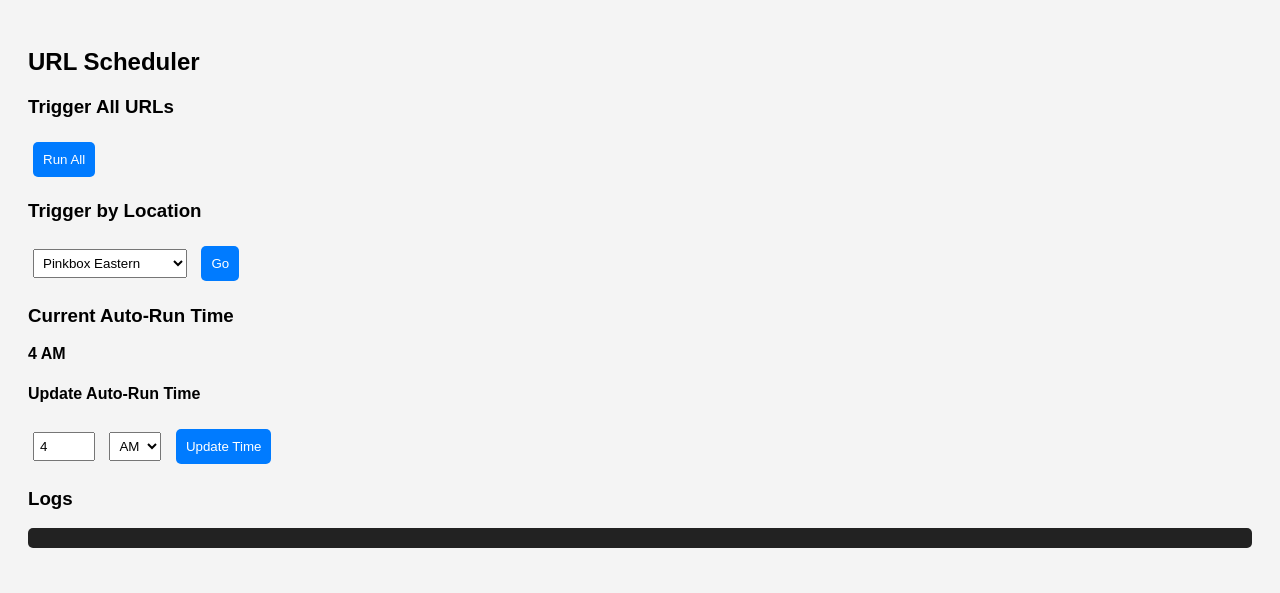
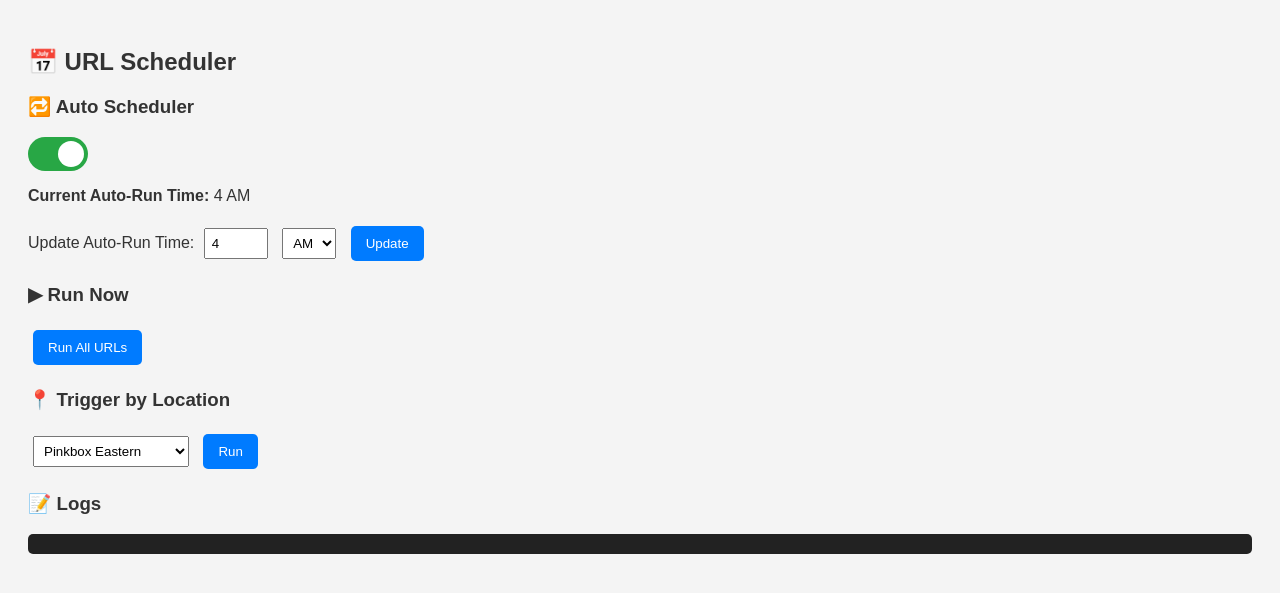
Before and after one commit to vdiazPB/url-scheduler, a Flask app: page / in a window 1280 px wide. Shown: the top 593 px of the page. Run offline with Flask 3, Linux system fonts and the light colour scheme; data that the repository does not hold is empty.

Commit message:
Update scheduler with toggle and PST timezone

```diff
--- a/app.py
+++ b/app.py
@@ -1,18 +1,19 @@
-
 from flask import Flask, jsonify, request, render_template
 from apscheduler.schedulers.background import BackgroundScheduler
 from apscheduler.triggers.cron import CronTrigger
+from pytz import timezone
 import requests, time, threading
 from datetime import datetime
 import os
 
 app = Flask(__name__)
-scheduler = BackgroundScheduler()
+scheduler = BackgroundScheduler(timezone=timezone('US/Pacific'))
 scheduler.start()
 
 # Default scheduled time: 4:00 AM
 auto_run_hour = 4
 auto_run_minute = 0
+auto_run_enabled = True
 
 URL_ENTRIES = [
     ("Pinkbox Eastern",    "https://dev.apirequests.com/api/testing/revel?step=14&import=true&website_id=1616"),
@@ -32,11 +33,20 @@ URL_ENTRIES = [
 
 log = []
 
-scheduler.add_job(lambda: threading.Thread(target=trigger_urls).start(), CronTrigger(hour=auto_run_hour, minute=auto_run_minute), id="auto_trigger")
+def schedule_auto_trigger():
+    if auto_run_enabled:
+        scheduler.add_job(lambda: threading.Thread(target=trigger_urls).start(), CronTrigger(hour=auto_run_hour, minute=auto_run_minute), id="auto_trigger", replace_existing=True)
+    else:
+        try:
+            scheduler.remove_job("auto_trigger")
+        except:
+            pass
+
+schedule_auto_trigger()
 
 def trigger_urls():
     for idx, (_, url) in enumerate(URL_ENTRIES):
-        ts = datetime.now().strftime("%Y-%m-%d %H:%M:%S")
+        ts = datetime.now(timezone('US/Pacific')).strftime("%Y-%m-%d %H:%M:%S")
         log.append(f"[{ts}] START {url}")
         try:
             r = requests.get(url, timeout=10)
@@ -44,13 +54,13 @@ def trigger_urls():
         except Exception as e:
             log.append(f"[{ts}] ERR {url} → {e}")
         if idx < len(URL_ENTRIES) - 1:
-            log.append(f"[{datetime.now():%Y-%m-%d %H:%M:%S}] Waiting 2 minutes...")
+            log.append(f"[{datetime.now(timezone('US/Pacific')).strftime('%Y-%m-%d %H:%M:%S')}] Waiting 2 minutes...")
             time.sleep(120)
-    log.append(f"[{datetime.now():%Y-%m-%d %H:%M:%S}] ✅ All URLs completed")
+    log.append(f"[{datetime.now(timezone('US/Pacific')).strftime('%Y-%m-%d %H:%M:%S')}] ✅ All URLs completed")
 
 def trigger_by_name(name):
     url = next((u for n, u in URL_ENTRIES if n == name), None)
-    ts = datetime.now().strftime("%Y-%m-%d %H:%M:%S")
+    ts = datetime.now(timezone('US/Pacific')).strftime("%Y-%m-%d %H:%M:%S")
     if not url:
         log.append(f"[{ts}] ❌ No match for {name}")
         return
@@ -65,7 +75,7 @@ def trigger_by_name(name):
 def index():
     options = [name for name, _ in URL_ENTRIES]
     current_time = f"{auto_run_hour % 12 or 12} {'AM' if auto_run_hour < 12 else 'PM'}"
-    return render_template("index.html", loc_opts=options, current_time=current_time)
+    return render_template("index.html", loc_opts=options, current_time=current_time, auto_run_enabled=auto_run_enabled)
 
 @app.route("/log")
 def get_log():
@@ -93,8 +103,17 @@ def update_time():
         hour = 0
     auto_run_hour = hour
     auto_run_minute = 0
-    scheduler.reschedule_job("auto_trigger", trigger=CronTrigger(hour=auto_run_hour, minute=auto_run_minute))
-    log.append(f"[SYSTEM] 🔁 Auto-run time updated to {auto_run_hour:02d}:00")
+    schedule_auto_trigger()
+    log.append(f"[SYSTEM] ♻ Auto-run time updated to {auto_run_hour:02d}:00")
+    return '', 204
+
+@app.route("/toggle-auto", methods=["POST"])
+def toggle_auto():
+    global auto_run_enabled
+    auto_run_enabled = request.json.get("enabled", True)
+    schedule_auto_trigger()
+    state = "enabled" if auto_run_enabled else "disabled"
+    log.append(f"[SYSTEM] ⚠ Auto-run {state}")
     return '', 204
 
 if __name__ == "__main__":
--- a/requirements.txt
+++ b/requirements.txt
@@ -1,3 +1,4 @@
 Flask
 APScheduler
 requests
+pytz
--- a/templates/index.html
+++ b/templates/index.html
@@ -3,88 +3,183 @@
 <head>
   <title>URL Scheduler</title>
   <style>
-    body { font-family: Arial; background: #f4f4f4; padding: 20px; }
-    button { background: #007bff; color: #fff; border: none; padding: 10px; margin: 5px; border-radius: 5px; cursor: pointer; }
-    button:hover { background: #0056b3; }
-    pre { background: #222; color: #0f0; padding: 10px; border-radius: 5px; max-height: 300px; overflow-y: scroll; }
-    select, input[type="number"], select#ampmSelect { padding: 5px; margin: 5px; }
+    body {
+      font-family: Arial, sans-serif;
+      background: #f4f4f4;
+      padding: 20px;
+      color: #333;
+    }
+    button {
+      background: #007bff;
+      color: #fff;
+      border: none;
+      padding: 10px 15px;
+      margin: 5px;
+      border-radius: 5px;
+      cursor: pointer;
+    }
+    button:disabled {
+      background: #aaa;
+      cursor: not-allowed;
+    }
+    button:hover {
+      background: #0056b3;
+    }
+    select, input[type="number"] {
+      padding: 6px;
+      margin: 5px;
+    }
+    pre {
+      background: #222;
+      color: #0f0;
+      padding: 10px;
+      border-radius: 5px;
+      max-height: 300px;
+      overflow-y: auto;
+    }
+    .toggle-switch {
+      position: relative;
+      display: inline-block;
+      width: 60px;
+      height: 34px;
+    }
+    .toggle-switch input {
+      opacity: 0;
+      width: 0;
+      height: 0;
+    }
+    .slider {
+      position: absolute;
+      cursor: pointer;
+      background-color: #ccc;
+      transition: .4s;
+      top: 0; left: 0; right: 0; bottom: 0;
+      border-radius: 34px;
+    }
+    .slider:before {
+      position: absolute;
+      content: "";
+      height: 26px; width: 26px;
+      left: 4px; bottom: 4px;
+      background-color: white;
+      transition: .4s;
+      border-radius: 50%;
+    }
+    input:checked + .slider {
+      background-color: #28a745;
+    }
+    input:checked + .slider:before {
+      transform: translateX(26px);
+    }
   </style>
 </head>
 <body>
-  <h2>URL Scheduler</h2>
+  <h2>📅 URL Scheduler</h2>
 
   <div>
-    <h3>Trigger All URLs</h3>
-    <button id="btnAll">Run All</button>
+    <h3>🔁 Auto Scheduler</h3>
+    <label class="toggle-switch">
+      <input type="checkbox" id="autoToggle" {{ 'checked' if auto_run_enabled else '' }}>
+      <span class="slider"></span>
+    </label>
+    <p><strong>Current Auto-Run Time:</strong> {{ current_time }}</p>
+    <div>
+      <label>Update Auto-Run Time:</label>
+      <input id="hourPicker" type="number" min="1" max="12" value="4">
+      <select id="ampmSelect">
+        <option value="AM">AM</option>
+        <option value="PM">PM</option>
+      </select>
+      <button onclick="updateTime()">Update</button>
+    </div>
   </div>
 
   <div>
-    <h3>Trigger by Location</h3>
-    <select id="loc">
-      {% for opt in loc_opts %}
-        <option value="{{ opt }}">{{ opt }}</option>
-      {% endfor %}
-    </select>
-    <button id="btnOne">Go</button>
+    <h3>▶ Run Now</h3>
+    <button id="runAllBtn">Run All URLs</button>
   </div>
 
   <div>
-    <h3>Current Auto-Run Time</h3>
-    <p><strong>{{ current_time }}</strong></p>
-    <h4>Update Auto-Run Time</h4>
-    <input id="hourPicker" type="number" min="1" max="12" value="4">
-    <select id="ampmSelect">
-      <option value="AM">AM</option>
-      <option value="PM">PM</option>
+    <h3>📍 Trigger by Location</h3>
+    <select id="locationSelect">
+      {% for loc in loc_opts %}
+        <option value="{{ loc }}">{{ loc }}</option>
+      {% endfor %}
     </select>
-    <button onclick="if(confirm('Are you sure you want to update the schedule?')) updateTime()">Update Time</button>
+    <button id="triggerOneBtn">Run</button>
   </div>
 
   <div>
-    <h3>Logs</h3>
-    <pre id="logbox">Loading...</pre>
+    <h3>📝 Logs</h3>
+    <pre id="logBox">Loading logs...</pre>
   </div>
 
-  <script type="text/javascript">
-    const logbox = document.getElementById('logbox');
-    const btnAll = document.getElementById('btnAll');
-    const btnOne = document.getElementById('btnOne');
-    const loc = document.getElementById('loc');
-    const hourPicker = document.getElementById('hourPicker');
-    const ampmSelect = document.getElementById('ampmSelect');
+  <script>
+    const runAllBtn = document.getElementById("runAllBtn");
+    const triggerOneBtn = document.getElementById("triggerOneBtn");
+    const locationSelect = document.getElementById("locationSelect");
+    const autoToggle = document.getElementById("autoToggle");
+    const hourPicker = document.getElementById("hourPicker");
+    const ampmSelect = document.getElementById("ampmSelect");
+    const logBox = document.getElementById("logBox");
 
     function refreshLog() {
-      fetch('/log')
+      fetch("/log")
         .then(r => r.json())
-        .then(d => logbox.textContent = d.join("\n"));
+        .then(data => {
+          logBox.textContent = data.join("\n");
+        });
     }
+
     setInterval(refreshLog, 3000);
     refreshLog();
 
-    btnAll.onclick = () => {
-      if (confirm("Are you sure you want to trigger all URLs?")) {
-        btnAll.disabled = true;
-        fetch('/trigger', { method: 'POST' })
-          .then(() => btnAll.disabled = false);
-      }
+    runAllBtn.onclick = () => {
+      runAllBtn.disabled = true;
+      fetch("/trigger", { method: "POST" })
+        .then(() => {
+          runAllBtn.disabled = false;
+        })
+        .catch(() => {
+          alert("Failed to trigger URLs.");
+          runAllBtn.disabled = false;
+        });
     };
 
-    btnOne.onclick = () => {
-      const name = loc.value;
-      btnOne.disabled = true;
-      fetch('/trigger-name/' + encodeURIComponent(name), { method: 'POST' })
-        .then(() => btnOne.disabled = false);
+    triggerOneBtn.onclick = () => {
+      const location = locationSelect.value;
+      triggerOneBtn.disabled = true;
+      fetch(`/trigger-name/${encodeURIComponent(location)}`, { method: "POST" })
+        .then(() => {
+          triggerOneBtn.disabled = false;
+        })
+        .catch(() => {
+          alert("Failed to trigger location.");
+          triggerOneBtn.disabled = false;
+        });
     };
 
     function updateTime() {
       const hour = parseInt(hourPicker.value);
       const ampm = ampmSelect.value;
-      fetch('/update-time', {
-        method: 'POST',
+      if (!hour || hour < 1 || hour > 12) return alert("Enter valid hour.");
+      fetch("/update-time", {
+        method: "POST",
         headers: { 'Content-Type': 'application/json' },
         body: JSON.stringify({ hour, ampm })
+      }).then(() => alert("Auto-run time updated"));
+    }
+
+    autoToggle.onchange = () => {
+      const enabled = autoToggle.checked;
+      fetch("/toggle-auto", {
+        method: "POST",
+        headers: { 'Content-Type': 'application/json' },
+        body: JSON.stringify({ enabled })
+      }).then(() => {
+        alert(`Auto-run ${enabled ? "enabled" : "disabled"}`);
       });
-    }
+    };
   </script>
 </body>
 </html>
```
Also changed, not shown: render.yaml (+5 -2 lines).
